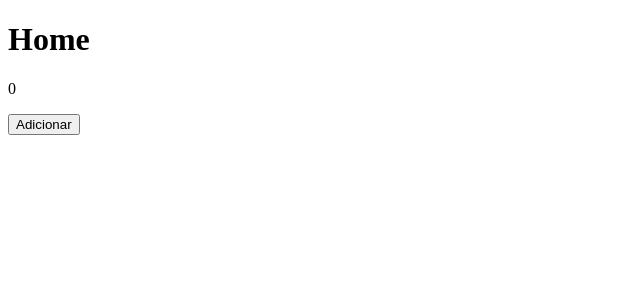
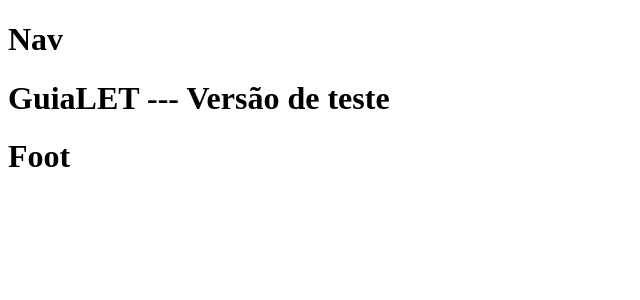
Before and after one commit to jpcyrino/guiaLET-next, a Next.js app: page / in a window 1280 px wide. Shown: the top 300 px of the page, without its empty margins (0-640 px from the left). Built offline with nearby package versions, Linux system fonts and the light colour scheme.

Commit message:
La structure layout et le dossier components étaient crées

```diff
--- /dev/null
+++ b/components/layout.js
@@ -0,0 +1,10 @@
+
+export default function Layout({ children }) {
+  return (
+    <>
+      <h1>Nav</h1>
+      <main>{children}</main>
+      <h1>Foot</h1>
+    </>
+  )
+}
--- /dev/null
+++ b/pages/_app.js
@@ -0,0 +1,9 @@
+import Layout from '../components/layout'
+
+export default function MyApp({ Component, pageProps }) {
+    return (
+      <Layout>
+        <Component {...pageProps} />
+      </Layout>
+    )
+  }
--- a/pages/index.js
+++ b/pages/index.js
@@ -3,38 +3,9 @@ import React from 'react';
 function Home() {
     return (
         <div>
-            <h1>Home</h1>
-            <Count/>
+            <h1>GuiaLET --- Versão de teste</h1>
         </div>
     )
 }
 
 export default Home;
-
-class Count extends React.Component{
-    constructor(props){
-        super(props)
-        this.state = {
-            counter : 0
-        };
-        this.addOne = this.addOne.bind(this);
-    }
-
-    addOne(){
-        this.setState((state) => {
-            return {
-                counter: state.counter + 1
-            }
-        })
-    }
-
-    render(){
-        return (
-            <div>
-                <p>{this.state.counter}</p>
-                <button onClick={this.addOne}>Adicionar</button>
-            </div>
-        )
-    }
-
-}
```
